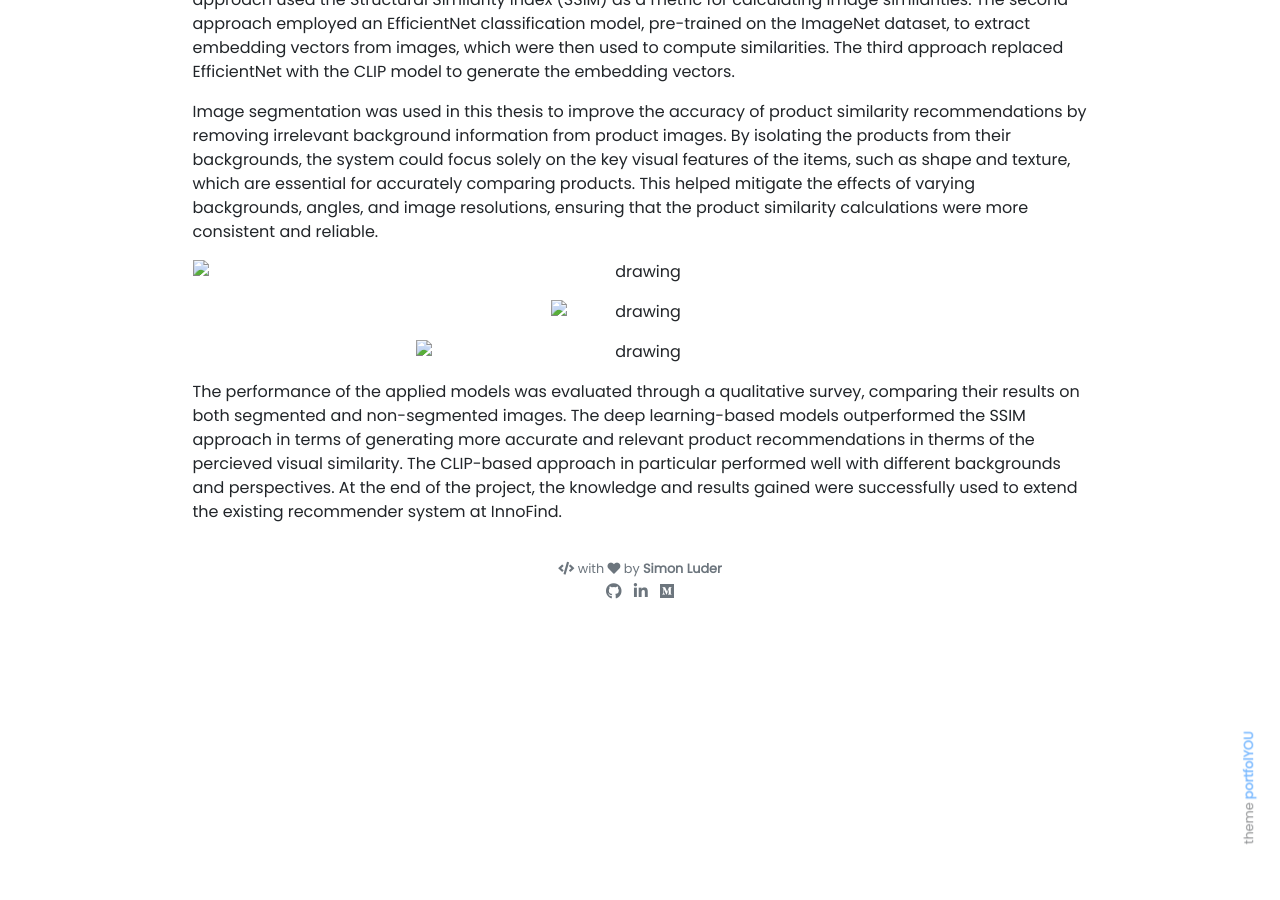
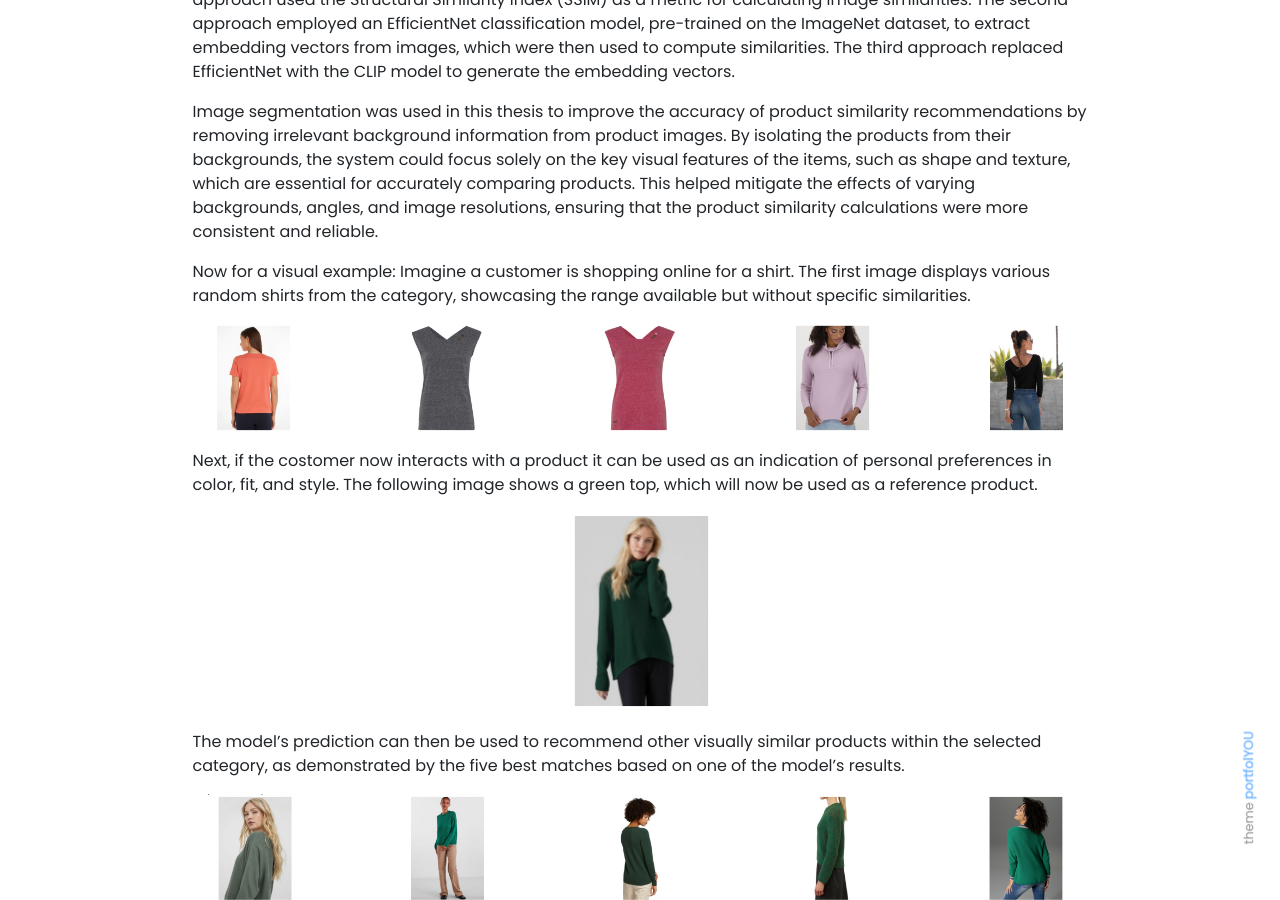
Before and after one commit to SimonLuder/simonluder.github.io, a Jekyll site: the page built from _projects/(1) Bachelor Thesis.md, in a window 1280 px wide and 900 px high, scrolled down 478 px. Built offline with Jekyll 4.4.1, drawn with Linux system fonts in a browser that asks for light colours; nearby versions of some CDN libraries.

Commit message:
Update (1) Bachelor Thesis.md

```diff
--- a/_projects/(1) Bachelor Thesis.md
+++ b/_projects/(1) Bachelor Thesis.md
@@ -13,17 +13,22 @@ To improve the calculation of product similarities, three different approaches w
 
 Image segmentation was used in this thesis to improve the accuracy of product similarity recommendations by removing irrelevant background information from product images. By isolating the products from their backgrounds, the system could focus solely on the key visual features of the items, such as shape and texture, which are essential for accurately comparing products. This helped mitigate the effects of varying backgrounds, angles, and image resolutions, ensuring that the product similarity calculations were more consistent and reliable.
 
+Now for a visual example: Imagine a customer is shopping online for a shirt. The first image displays various random shirts from the category, showcasing the range available but without specific similarities.
+
 <p align="center">
-  <img src="./images/shirt_random.png" alt="drawing"/>
+  <img src="../pictures/shirt_random.png" alt="random images"/>
 </p>
 
+Next, if the costomer now interacts with a product it can be used as an indication of personal preferences in color, fit, and style. The following image shows a green top, which will now be used as a reference product.
+
 <p align="center">
-  <img src="./images/shirt_reference.png" alt="drawing" width="20%"/>
+  <img src="../pictures/shirt_reference.png" alt="reference image" width="20%"/>
 </p>
 
+The model's prediction can then be used to recommend other visually similar products within the selected category, as demonstrated by the five best matches based on one of the model's results.
+
 <p align="center">
-  <img src="./images/shirt_clip_seg.png" alt="drawing" width="50%"/>
+  <img src="../pictures/shirt_clip_seg.png" alt="similar images"/>
 </p>
 
-
 The performance of the applied models was evaluated through a qualitative survey, comparing their results on both segmented and non-segmented images. The deep learning-based models outperformed the SSIM approach in terms of generating more accurate and relevant product recommendations in therms of the percieved visual similarity. The CLIP-based approach in particular performed well with different backgrounds and perspectives. At the end of the project, the knowledge and results gained were successfully used to extend the existing recommender system at InnoFind.
```
